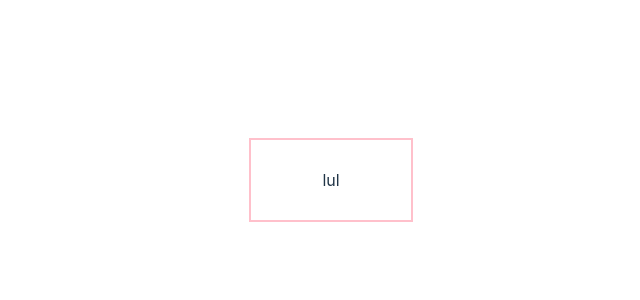
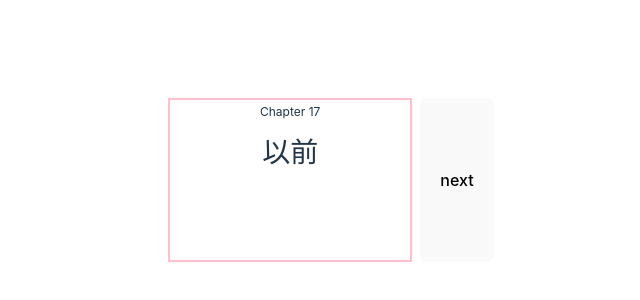
Before and after one commit to gwannemacher/chinese-study, a React (Vite) app: page / in a window 1280 px wide. Shown: the part 220-520 px from the top of the page, without its empty margins (309-949 px from the left). Built offline with nearby package versions, Linux system fonts and the light colour scheme.

Commit message:
lesson-17: get basic flashcard functionality working for chapter 17

```diff
--- a/src/App.tsx
+++ b/src/App.tsx
@@ -1,9 +1,42 @@
 import { useState } from "react";
 import "./App.css";
 import Card from "./components/Card";
+import { Lessons } from "./data/lessons";
 
-function App() {
-  return <Card />;
+export enum ToggleState {
+  FRONT,
+  BACK,
 }
 
+const getRandom = (listLength: number): number =>
+  Math.floor(Math.random() * (listLength - 1));
+
+const App = () => {
+  const lessons = Lessons;
+  const lesson = lessons[0];
+  const [randomIndex, setRandomIndex] = useState(
+    getRandom(lesson.characters.length)
+  );
+  const [toggleState, setToggleState] = useState(ToggleState.FRONT);
+
+  return (
+    <div style={{ display: "flex", gap: ".5em" }}>
+      <Card
+        chapter={lesson.chapter}
+        character={lesson.characters[randomIndex]}
+        toggleState={toggleState}
+        setToggleState={setToggleState}
+      />
+      <button
+        onClick={() => {
+          setToggleState(ToggleState.FRONT);
+          setRandomIndex(getRandom(lesson.characters.length));
+        }}
+      >
+        next
+      </button>
+    </div>
+  );
+};
+
 export default App;
--- a/src/components/Card.tsx
+++ b/src/components/Card.tsx
@@ -1,18 +1,48 @@
 import { useState } from "react";
+import { ToggleState } from "../App";
+import { Character } from "../types/character";
 
-export const Card = () => {
+type CardProps = {
+  chapter: number;
+  character: Character;
+  toggleState: ToggleState;
+  setToggleState: (toggleState: ToggleState) => void;
+};
+
+export const Card = (props: CardProps) => {
+  const { chapter, character, toggleState, setToggleState } = props;
+
   return (
     <div
       style={{
-        width: "10em",
-        height: "5em",
+        width: "15em",
+        height: "10em",
         border: "2px solid pink",
-        display: "flex",
         justifyContent: "center",
         alignItems: "center",
       }}
+      onClick={() =>
+        setToggleState(
+          toggleState === ToggleState.BACK
+            ? ToggleState.FRONT
+            : ToggleState.BACK
+        )
+      }
     >
-      lul
+      <div style={{ fontSize: ".75em" }}>Chapter {chapter}</div>
+      <div style={{ paddingTop: "1em" }}>
+        {toggleState === ToggleState.FRONT && (
+          <div style={{ fontSize: "1.75em" }}>{character.hanzi}</div>
+        )}
+        {toggleState === ToggleState.BACK && (
+          <>
+            <div>{character.pinyin}</div>
+            <div style={{ paddingTop: ".5em", fontSize: ".9em" }}>
+              {character.definition}
+            </div>
+          </>
+        )}
+      </div>
     </div>
   );
 };
--- /dev/null
+++ b/src/data/lesson17.ts
@@ -0,0 +1,30 @@
+import { Lesson } from "../types/lesson";
+
+export const Lesson17: Lesson = {
+    chapter: 17,
+    characters: [
+        { hanzi: '逛', pinyin: 'guàng', definition: 'wander' },
+        { hanzi: '裙子', pinyin: 'qúnzi', definition: 'skirt' },
+        { hanzi: '顶', pinyin: 'dǐng', definition: '(a measure word for hats)' },
+        { hanzi: '帽子', pinyin: 'màozi', definition: 'hat' },
+        { hanzi: '这么', pinyin: 'zhème', definition: 'so' },
+        { hanzi: '陪', pinyin: 'péi', definition: 'to accompany' },
+        { hanzi: '风景', pinyin: 'fēngjǐng', definition: 'scenery' },
+        { hanzi: '特别', pinyin: 'tèbié', definition: 'especially' },
+        { hanzi: '美', pinyin: 'měi', definition: 'beautiful' },
+        { hanzi: '烤鸭', pinyin: 'kǎoyā', definition: 'roast duck' },
+        { hanzi: '只', pinyin: 'zhǐ', definition: '(a measure word for animals)' },
+        { hanzi: '病', pinyin: 'bìng', definition: 'to be ill; disease; illness' },
+        { hanzi: '抽(时间)', pinyin: 'chōu (shíjiān)', definition: 'to find (time to do)' },
+        { hanzi: '时间', pinyin: 'shíjiān', definition: 'time' },
+        { hanzi: '看', pinyin: 'kàn', definition: 'to call on, to visit, to see' },
+        { hanzi: '已经', pinyin: 'yǐjīng', definition: 'already' },
+        { hanzi: '以前', pinyin: 'yǐqián', definition: 'before' },
+        { hanzi: '上', pinyin: 'shàng', definition: 'last' },
+        { hanzi: '洗', pinyin: 'xǐ', definition: 'to wash' },
+        { hanzi: '衣服', pinyin: 'yīfú', definition: 'clothes' },
+        { hanzi: '枝', pinyin: 'zhī', definition: '(a measure word for flowers with stems intact)' },
+        { hanzi: '洗澡', pinyin: 'xǐzǎo', definition: 'to take a shower' },
+        { hanzi: '玩儿', pinyin: 'wán er', definition: 'to play' }
+    ]
+};
--- /dev/null
+++ b/src/data/lessons.ts
@@ -0,0 +1,4 @@
+import { Lesson } from "../types/lesson";
+import { Lesson17 } from "./lesson17";
+
+export const Lessons: Lesson[] = [Lesson17];
--- /dev/null
+++ b/src/types/character.ts
@@ -0,0 +1,5 @@
+export type Character = {
+    pinyin: string,
+    hanzi: string,
+    definition: string
+};
--- /dev/null
+++ b/src/types/lesson.ts
@@ -0,0 +1,6 @@
+import { Character } from "./character";
+
+export type Lesson = {
+    chapter: number,
+    characters: Character[];
+};
```
